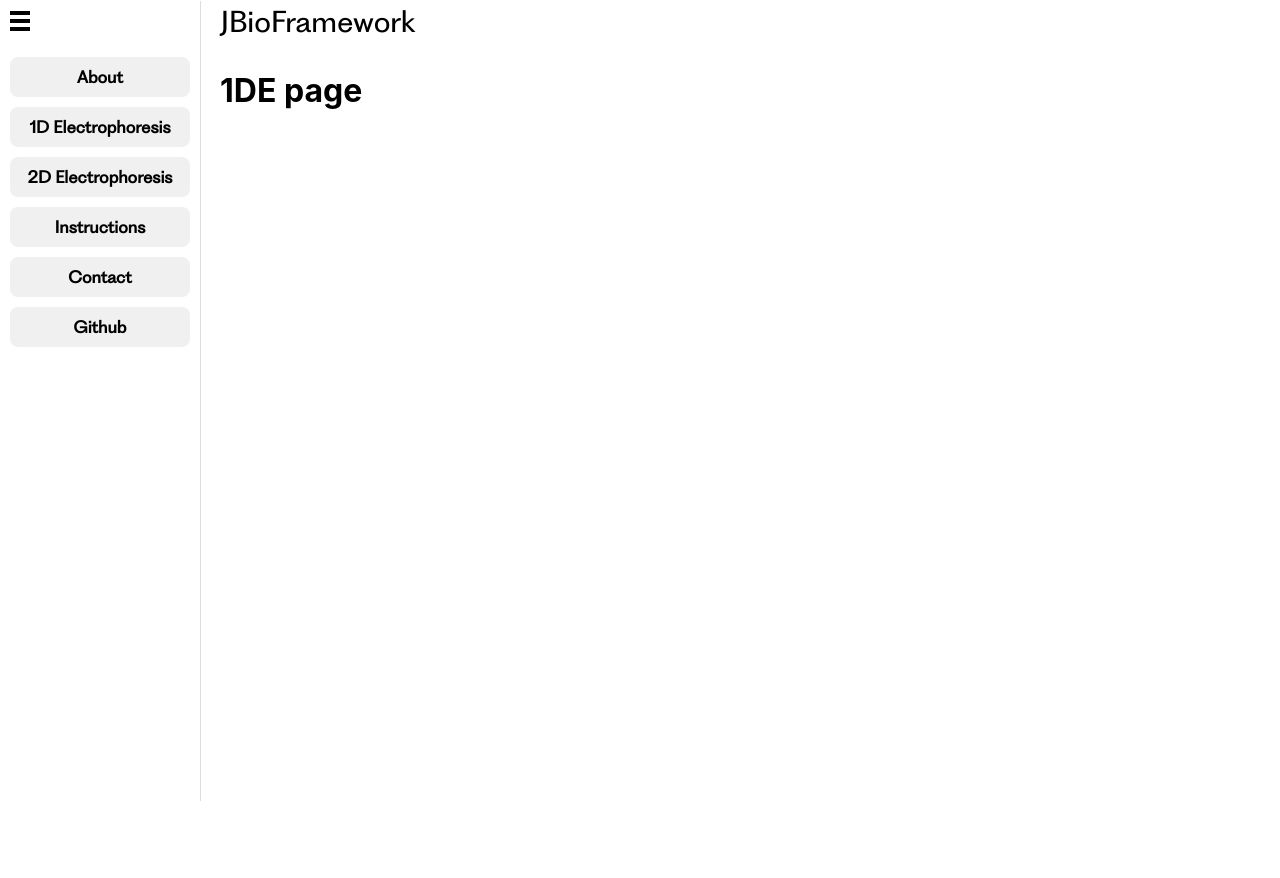
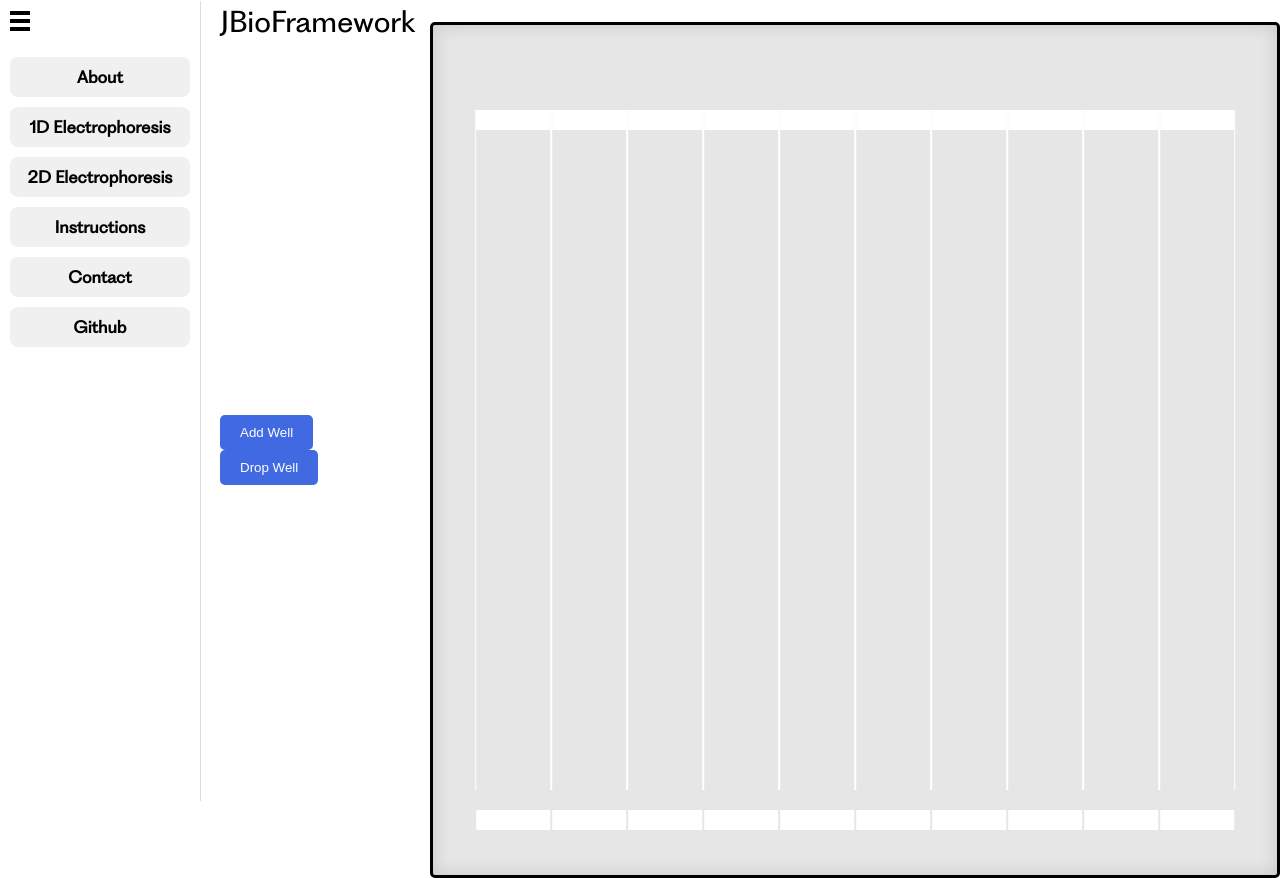
Before and after one commit to AmrMualla/RITSimulationofProteinSeparations, a React (Create React App) app in the folder frontend/jbio-web-app/: page /1de in a window 1280 px wide. Before the commit the page ends 800 px from the top, so only its background shows below. Built offline with nearby package versions, Linux system fonts and the light colour scheme.

Commit message:
updates so far

```diff
--- /dev/null
+++ b/frontend/jbio-web-app/src/ElectrophoresisCell.css
@@ -0,0 +1,82 @@
+.electrophoresis-wrapper {
+    display: flex;
+    justify-content: center;
+    align-items: center;
+    height: 100vh;
+}
+
+.electrophoresis-cell {
+    width: 850px;
+    height: 850px;
+    background-color: #e6e6e6;
+    position: relative;
+    border: 3px solid #000;
+    border-radius: 5px;
+    box-shadow: 0 0 15px 3px rgba(0, 0, 0, 0.1) inset;
+}
+
+.buttons-container-1de {
+    margin-right: 20px;
+}
+
+.wells-container {
+    position: absolute;
+    top: 10%;
+    left: 50%;
+    transform: translateX(-50%);
+    width: 90%;
+    height: 80%;
+    border-top: 20px notched #000;
+    border-bottom: 20px notched #000;
+    display: flex;
+    justify-content: space-between;
+    background-color: #fff;
+}
+
+.well {
+    flex: 1;
+    height: 100%;
+    background-color: #e6e6e6;
+    margin: 0 1px;
+    border-top: 20px solid #fff;
+    border-bottom: 20px solid #fff;
+}
+
+.button1de {
+    padding: 10px 20px;
+    background-color: royalblue;
+    border: none;
+    color: white;
+    border-radius: 5px;
+    cursor: pointer;
+    transition: background-color 0.3s ease;
+}
+
+.button1de:hover {
+    background-color: #3259f3;
+}
+
+.button1de:disabled {
+    background-color: #ddd;
+    cursor: not-allowed;
+}
+
+/* New CSS for Labels and Line */
+.vertical-line {
+    position: absolute;
+    right: 2%;
+    top: 10%;
+    bottom: 10%;
+    width: 1px;
+    background-color: #000;
+}
+
+/* Label at Bottom */
+.bottom-label {
+    position: absolute;
+    bottom: 5%;
+    left: 50%;
+    transform: translateX(-50%);
+    font-size: 1.2em;
+    color: #000;
+}
--- a/frontend/jbio-web-app/src/components/OneDE.js
+++ b/frontend/jbio-web-app/src/components/OneDE.js
@@ -1,9 +1,41 @@
-function OneDE() {
-    return (
-        <div className="1de">
-            <h1>1DE page</h1>
+import React, { useState } from 'react';
+import '../ElectrophoresisCell.css';
+
+const OneDE = () => {
+  const [wellsCount, setWellsCount] = useState(10); // Initial count set to 10
+
+  const handleAddWell = () => {
+    if (wellsCount < 15) {
+      setWellsCount(wellsCount + 1);
+    }
+  };
+
+  const handleDropWell = () => {
+    if (wellsCount > 1) {
+      setWellsCount(wellsCount - 1);
+    }
+  };
+
+  return (
+    <div className="electrophoresis-wrapper">
+      <div className="buttons-container-1de">
+        <button className="button1de" onClick={handleAddWell} disabled={wellsCount === 15}>
+          Add Well
+        </button>
+        <button className="button1de" onClick={handleDropWell} disabled={wellsCount === 1}>
+          Drop Well
+        </button>
+      </div>
+
+      <div className="electrophoresis-cell">
+        <div className="wells-container">
+          {Array.from({ length: wellsCount }).map((_, idx) => (
+            <div key={idx} className="well"></div>
+          ))}
         </div>
-    );
+      </div>
+    </div>
+  );
 }
 
 export default OneDE;
```
